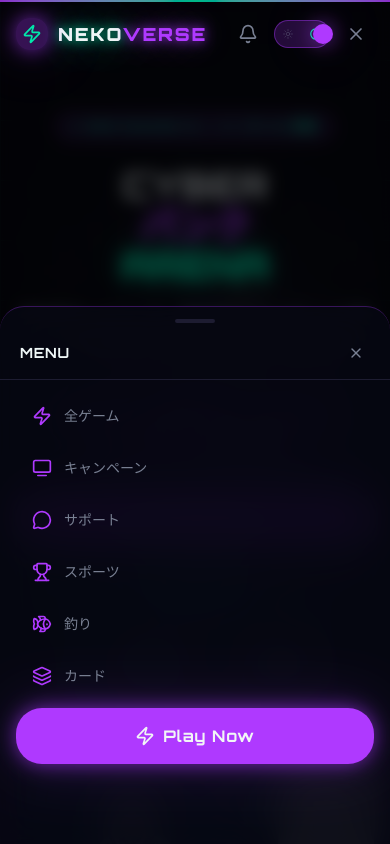
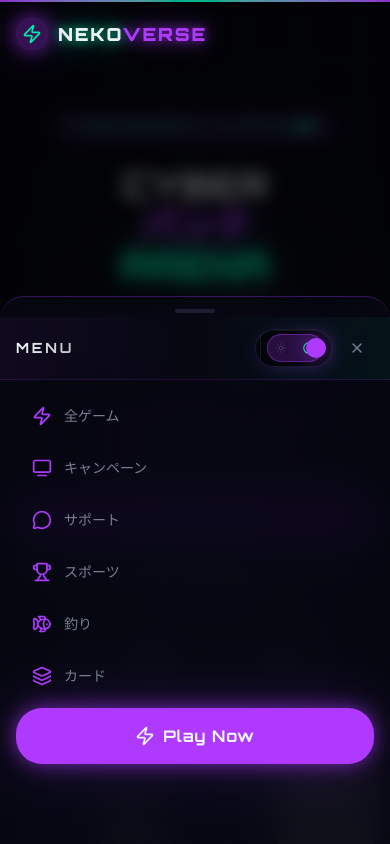
Before and after one commit to shanaerettact/japan-casino, a Vue app: page / in a window 390 px wide. Both pictures are taken after a click on the button "メニュー". Shown: the top 844 px of the page. Built offline with nearby package versions, Linux system fonts and the light colour scheme.

Commit message:
feat: 調整header的內容

```diff
--- a/src/components/NavBar.vue
+++ b/src/components/NavBar.vue
@@ -134,24 +134,6 @@ onUnmounted(() => {
 
 
       <div class="flex items-center gap-2 shrink-0">
-
-        <button
-          type="button"
-          aria-label="Notifications — 3 unread"
-          class="relative p-2 rounded-xl text-muted-foreground hover:text-neon-purple hover:bg-neon-purple/10 transition-all duration-300 touch-press touch-target"
-        >
-          <Bell class="w-5 h-5" aria-hidden="true" />
-          <span
-            v-if="notifPulse"
-            class="absolute top-1.5 right-1.5 w-2 h-2 rounded-full bg-neon-mint animate-neon-pulse"
-            aria-hidden="true"
-          />
-        </button>
-
-
-        <ThemeToggle />
-
-
         <RouterLink
           to="/category/all"
           :class="cn(
@@ -166,18 +148,6 @@ onUnmounted(() => {
           Play Now
         </RouterLink>
 
-
-        <button
-          type="button"
-          :aria-label="open ? 'Close menu' : 'Open menu'"
-          :aria-expanded="open"
-          aria-controls="mobile-sheet"
-          class="md:hidden p-2 rounded-xl text-muted-foreground hover:text-foreground hover:bg-surface-2 transition-colors duration-200 touch-press touch-target"
-          @click="open = !open"
-        >
-          <X v-if="open" class="w-5 h-5" aria-hidden="true" />
-          <Menu v-else  class="w-5 h-5" aria-hidden="true" />
-        </button>
       </div>
     </nav>
   </header>
@@ -213,12 +183,27 @@ onUnmounted(() => {
         </div>
 
 
-        <div class="flex items-center justify-between px-5 py-3 border-b border-border">
-          <span class="font-display font-bold text-sm text-foreground tracking-wider">MENU</span>
+        <div
+          class="flex items-center gap-2 sm:gap-3 px-4 sm:px-5 py-3 border-b border-neon-purple/15 bg-linear-to-r from-neon-purple/[0.06] via-transparent to-neon-mint/[0.06]"
+        >
+          <span
+            class="font-display font-bold text-sm text-foreground tracking-[0.2em] shrink-0 bg-clip-text text-transparent bg-linear-to-r from-foreground to-foreground/80"
+          >
+            MENU
+          </span>
+          <div class="flex-1 min-w-2" aria-hidden="true" />
+          <div
+            class="flex items-center gap-0.5 rounded-2xl border border-border/90 bg-background/75 backdrop-blur-md p-1 shadow-[inset_0_1px_0_0_rgba(255,255,255,0.06),0_4px_24px_-8px_rgba(139,92,246,0.35)]"
+          >
+            <span class="w-px h-7 self-center rounded-full bg-border/70 shrink-0" aria-hidden="true" />
+            <div class="flex items-center justify-center px-1 shrink-0">
+              <ThemeToggle />
+            </div>
+          </div>
           <button
             type="button"
             aria-label="Close menu"
-            class="p-1.5 rounded-xl text-muted-foreground hover:text-foreground touch-press"
+            class="p-2 rounded-xl text-muted-foreground hover:text-neon-mint hover:bg-neon-mint/10 border border-transparent hover:border-neon-mint/25 transition-all duration-300 touch-press shrink-0"
             @click="closeMenu"
           >
             <X class="w-4 h-4" aria-hidden="true" />
```
